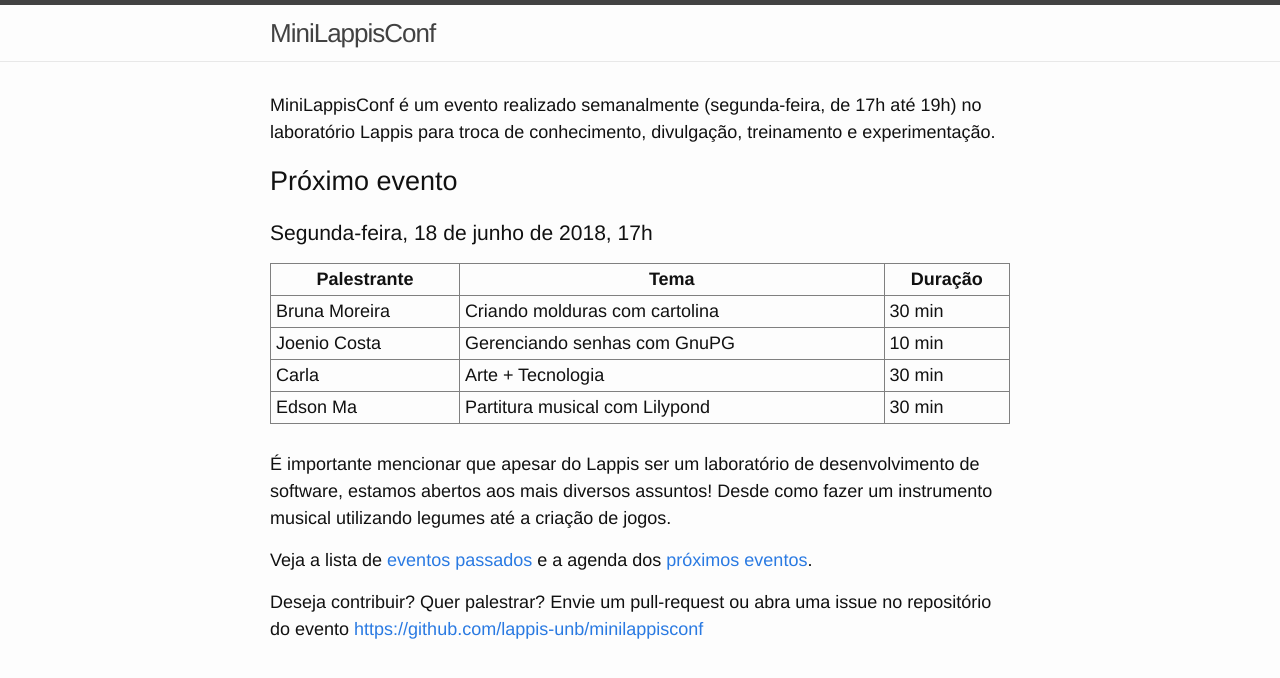
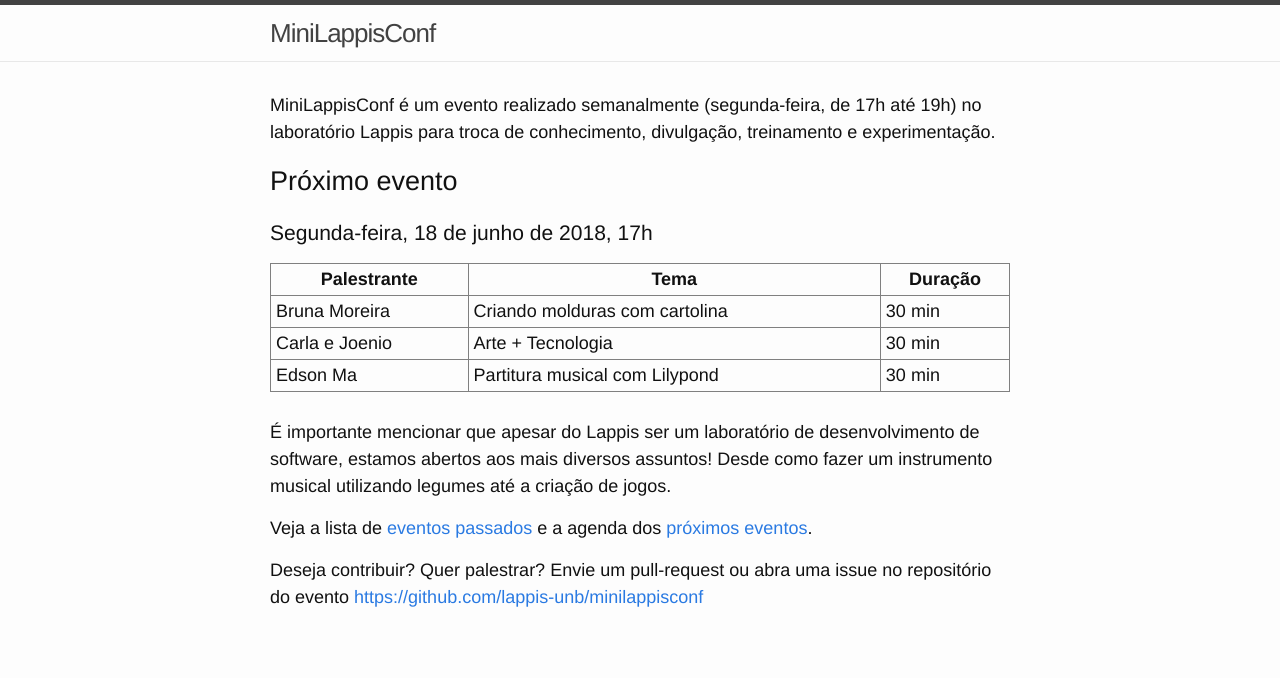
Before and after one commit to lappis-unb/MiniLappisConf, a Jekyll site: the page built from index.md, in a window 1280 px wide. Shown: the top 678 px of the page. Built offline with Jekyll 4.4.1, drawn with Linux system fonts in a browser that asks for light colours.

Commit message:
adiando palestra sobre GnuPG para proxima semana dia 25

```diff
--- a/index.md
+++ b/index.md
@@ -13,8 +13,7 @@ e experimentação.
 | Palestrante     | Tema                                    | Duração |
 | --------------- | --------------------------------------- | ------- |
 | Bruna Moreira   | Criando molduras com cartolina          | 30 min  |
-| Joenio Costa    | Gerenciando senhas com GnuPG            | 10 min  |
-| Carla           | Arte + Tecnologia                       | 30 min  |
+| Carla e Joenio  | Arte + Tecnologia                       | 30 min  |
 | Edson Ma        | Partitura musical com Lilypond          | 30 min  |
 
 <br/>
```
Also changed, not shown: agenda.md (+1 -0 lines).
